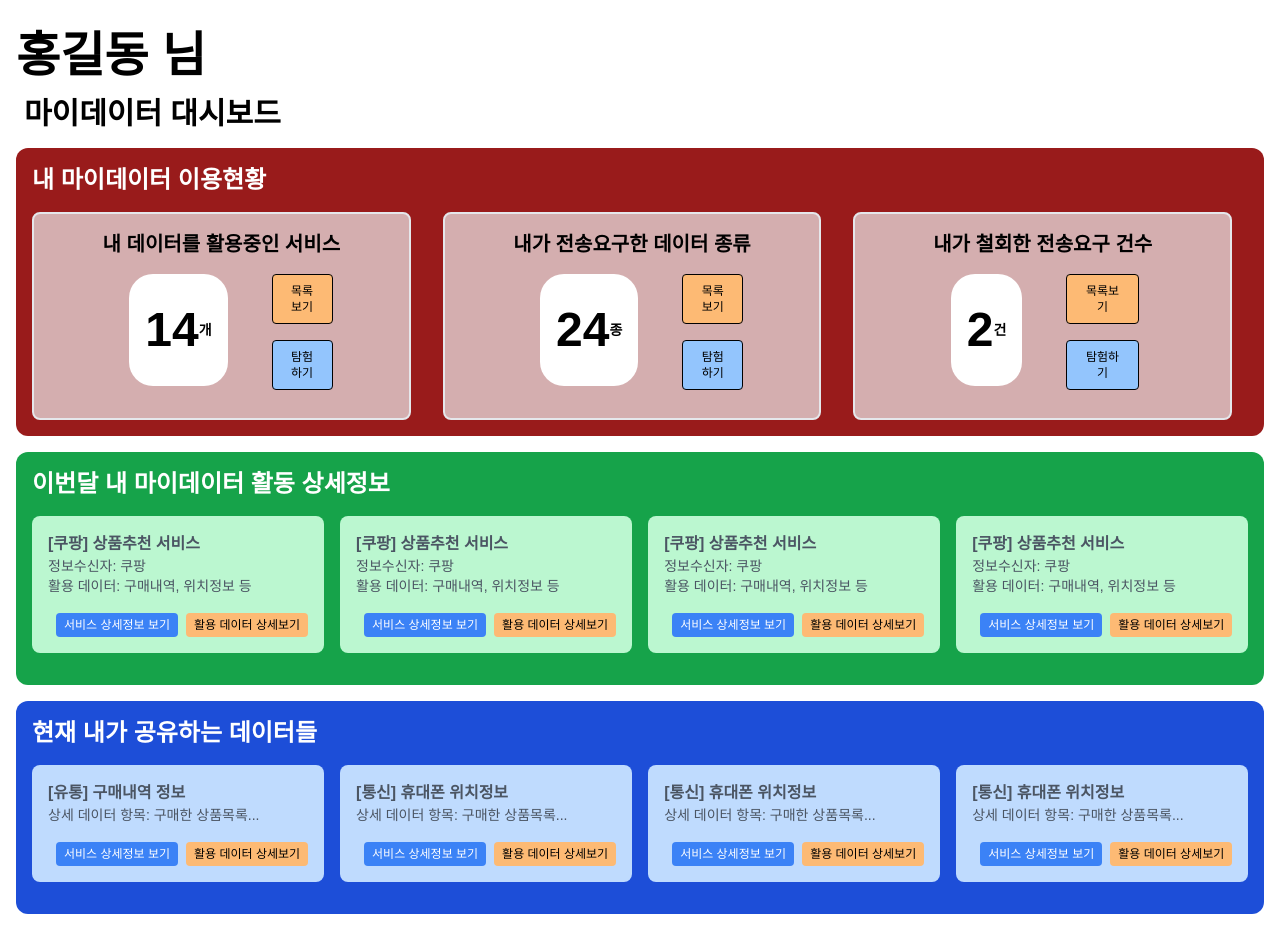
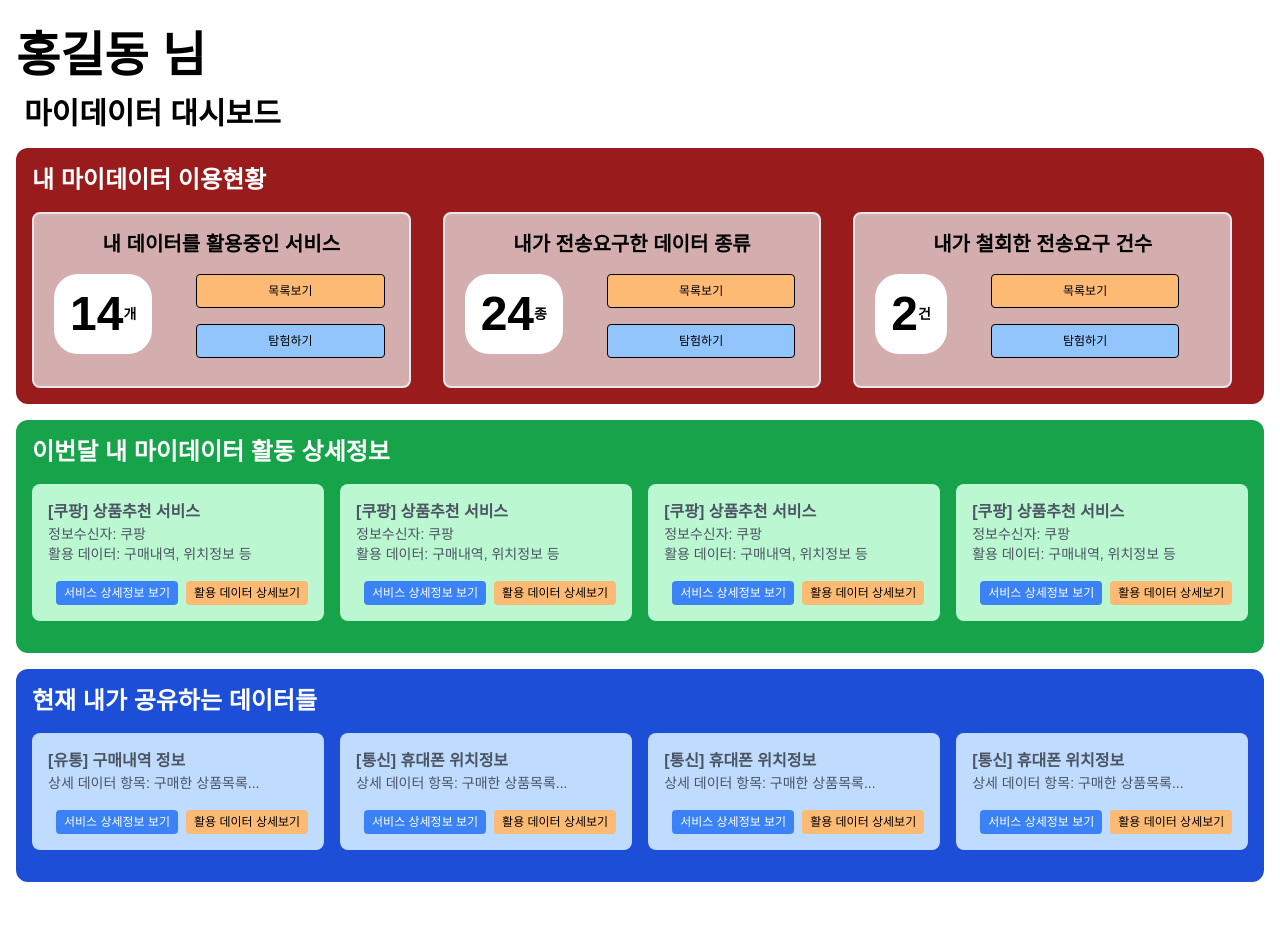
Before and after one commit to mathminds/msa-pilot, a React (Create React App) app in the folder front/: page / in a window 1280 px wide. After the commit the page ends 914 px from the top, so only its background shows below. Built offline with nearby package versions, Linux system fonts and the light colour scheme.

Commit message:
initial skeleton

```diff
--- a/front/src/App.css
+++ b/front/src/App.css
@@ -55,7 +55,7 @@ header.header button:nth-child(2) {
   border-radius: 8px;
   margin-bottom: 1rem;
   /* margin-right: auto; */
-  width: 90%;
+  width: 80%;
 }
 
 .card h3 {
--- a/front/src/components/Card.js
+++ b/front/src/components/Card.js
@@ -7,7 +7,7 @@ const Card = ({ title, count, details, button1, button2 }) => {
             <h3 className="my-4 lg:text-xl font-bold text-black md:text-lg sm:text-xs">
                 {title}
             </h3>
-            <div className='flex lg:flex-row md:flex-col sm:flex-col space-around h-24  w-full object-cover md:h-full md:w-48 md:text-4xl'>
+            <div className='flex lg:flex-row md:flex-col sm:flex-col space-around h-24  w-full object-cover'>
 
 
                 <div className="text-4xl font-bold bg-white flex flex-row items-center rounded-xl justify-center px-4 sm:py-8 sm:text-5xl mb-4 text-black sm:mx-1 sm:rounded-xl md:rounded-2xl lg:rounded-3xl" >
@@ -17,7 +17,7 @@ const Card = ({ title, count, details, button1, button2 }) => {
                     </div>
                 </div>
 
-                <div className="lg:flex-col md:flex-row sm:flex-col md:ml-0 sm:ml-0 sm:mx-2 md:justify-center pl-8" >
+                <div className="lg:flex-col md:flex-row sm:flex-col md:ml-0 sm:ml-0 sm:mx-2  pl-8" >
                     <a href={button1}>
                         <button className="text-xs md:px-2 md:py-1 border-none bg-orange-300 text-black cursor-pointer rounded sm:mx-0 md:mx-2 sm:text-2xs">
                             목록보기
```
